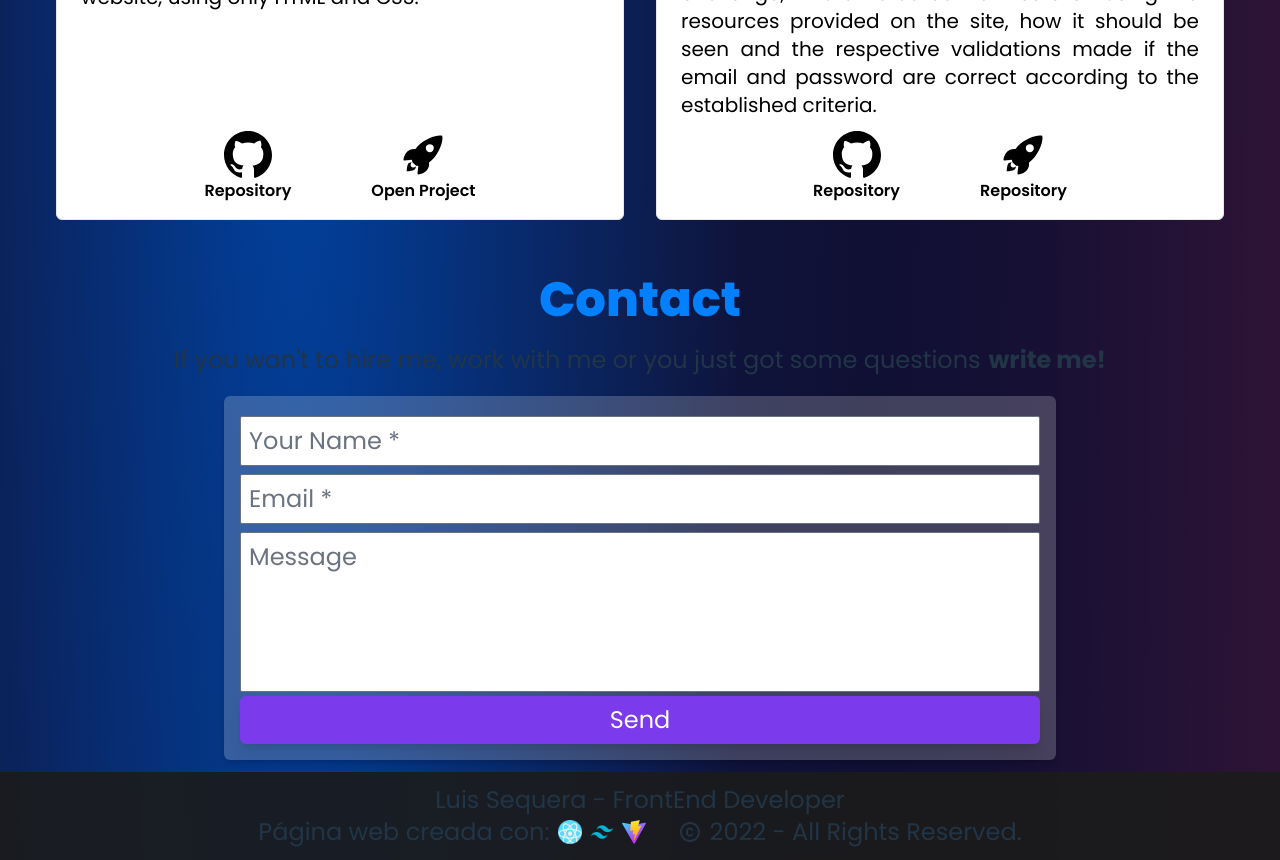
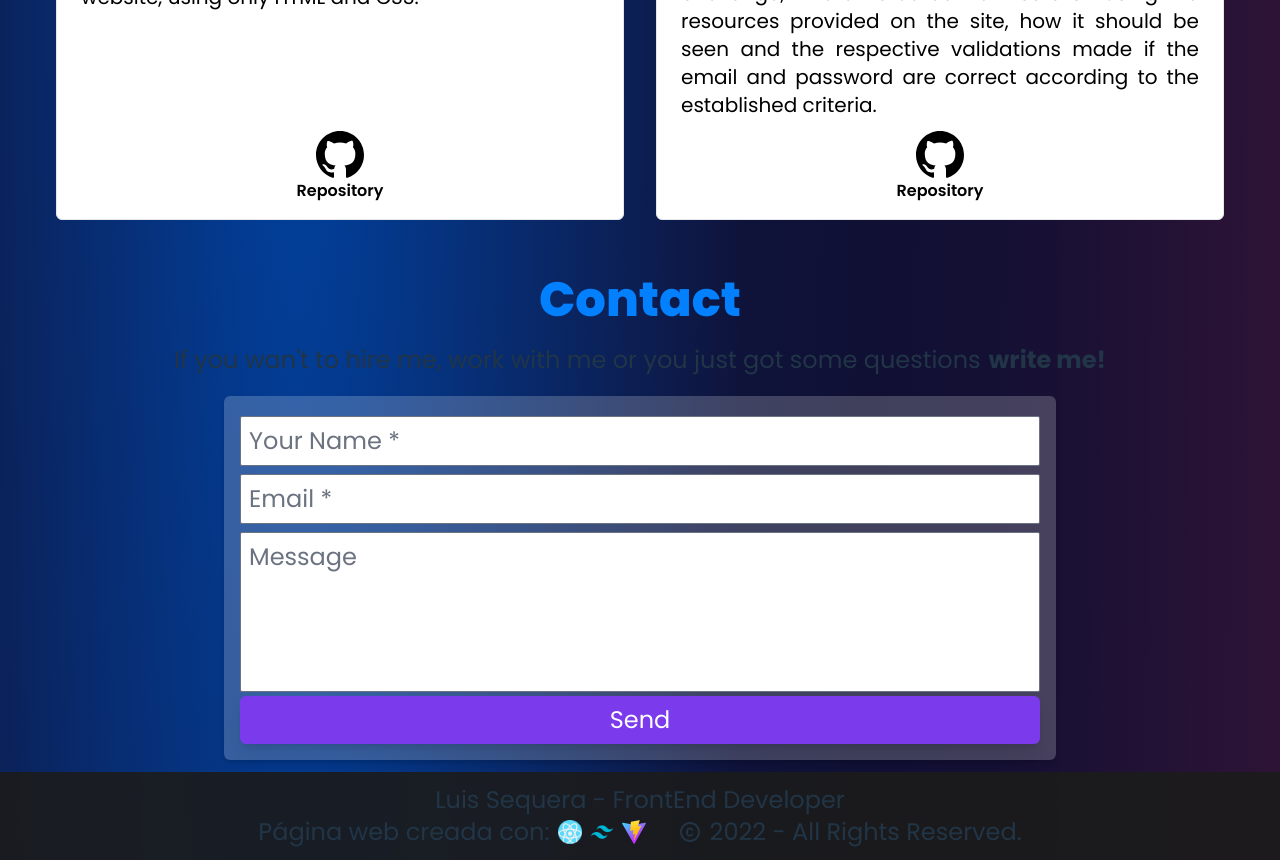
Before and after one commit to luchosdev/portfolio, a React (Vite) app: page / in a window 1280 px wide. Shown: the part 3100-3960 px from the top of the page. Built offline with nearby package versions, Linux system fonts and the light colour scheme.

Commit message:
arreglo de links de deploy de google clone y sign in landing page por deteccion de seguridad de Google

```diff
--- a/src/components/Projects.jsx
+++ b/src/components/Projects.jsx
@@ -12,6 +12,7 @@ const Projects = () => {
                 Projects
             </h1>
             <div className="sm800:grid sm800:grid-cols-2">
+                {/* Admin E-Commerce */}
                 <div
                     className="flex flex-col justify-between bg-white rounded-md border mx-4 mt-4 pb-4 px-4"
                     id="project-1"
@@ -50,6 +51,7 @@ const Projects = () => {
                     </div>
                 </div>
 
+                {/* Yard Sales E-Commerce */}
                 <div
                     className="flex flex-col justify-between bg-white rounded-md border mx-4 mt-4 pb-4 px-4"
                     id="project-2"
@@ -91,6 +93,7 @@ const Projects = () => {
                     </div>
                 </div>
 
+                {/* Google Clone */}
                 <div
                     className="flex flex-col justify-between bg-white rounded-md border mx-4 mt-4 pb-4 px-4"
                     id="project-3"
@@ -114,16 +117,10 @@ const Projects = () => {
                             <BsGithub className="fill-black text-5xl" alt="repository" />
                             <p className="text-black font-semibold">Repository</p>
                         </a>
-                        <a
-                            className="flex flex-col items-center"
-                            href="https://luissequeradev.github.io/clone-google/"
-                        >
-                            <IoIosRocket className="fill-black text-5xl text-center" alt="deploy" />
-                            <p className="text-black font-semibold">Open Project</p>
-                        </a>
                     </div>
                 </div>
 
+                {/* Sign in Landing Page */}
                 <div
                     className="flex flex-col justify-between bg-white rounded-md border mx-4 mt-4 pb-4 px-4"
                     id="project-4"
@@ -151,13 +148,6 @@ const Projects = () => {
                             <BsGithub className="fill-black text-5xl" alt="repository" />
                             <p className="text-black font-semibold">Repository</p>
                         </a>
-                        <a
-                            className="flex flex-col items-center"
-                            href="https://luissequeradev.github.io/validate-forms-html-css-js/"
-                        >
-                            <IoIosRocket className="fill-black text-5xl" alt="repository" />
-                            <p className="text-black font-semibold">Repository</p>
-                        </a>
                     </div>
                 </div>
             </div>
```
